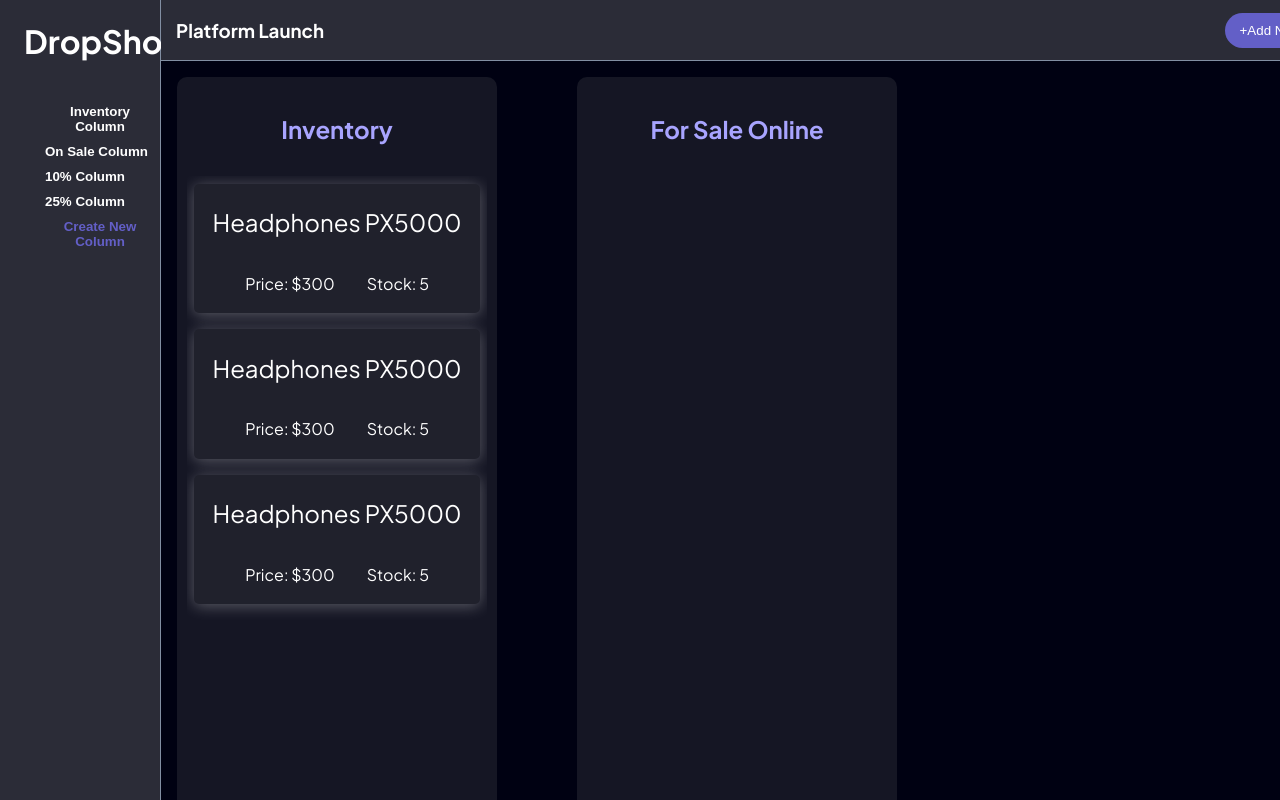
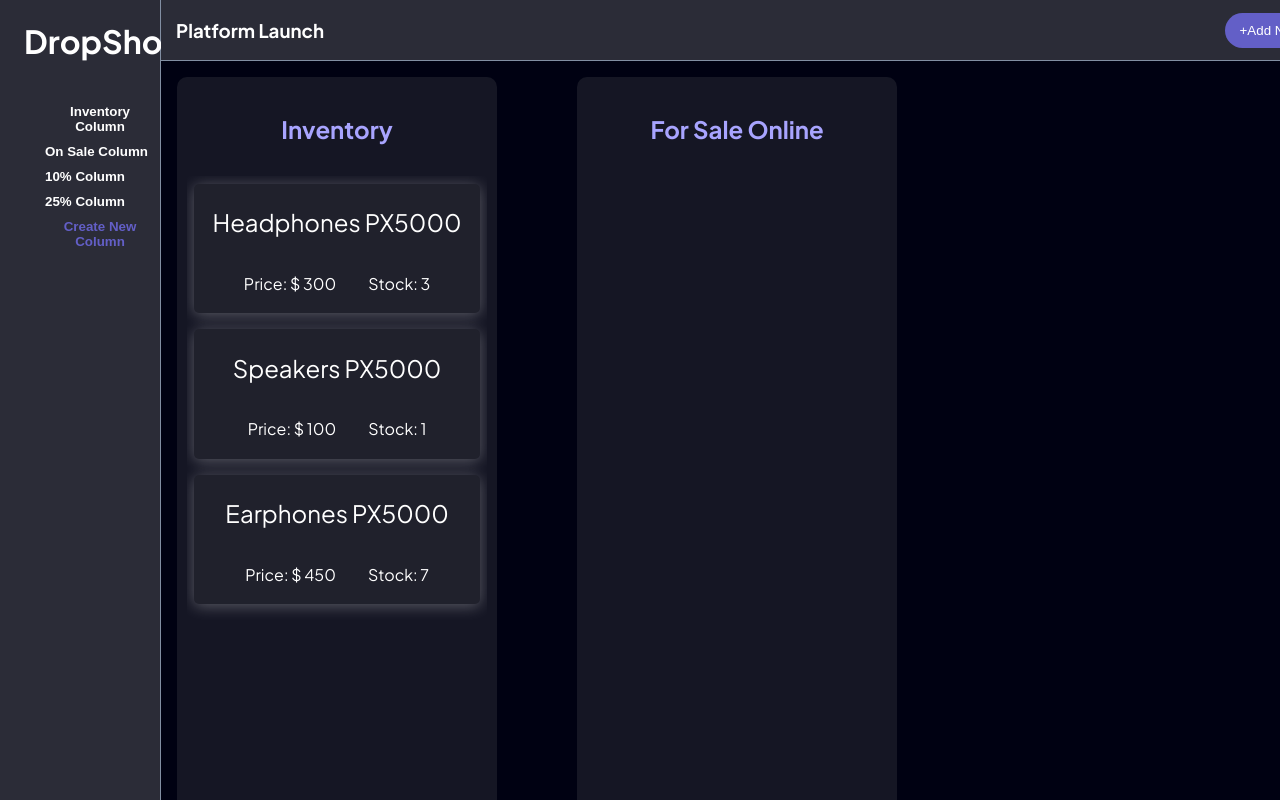
Before and after one commit to DanK1368/dropshop, a React (Create React App) app in the folder frontend/: page / in a window 1280 px wide. Shown: the top 800 px of the page. Built offline with nearby package versions, Linux system fonts and the light colour scheme.

Commit message:
delete item functionality added

```diff
--- a/frontend/src/seller/components/BoardLayout/DisplayBoard/Items/SingleItem.js
+++ b/frontend/src/seller/components/BoardLayout/DisplayBoard/Items/SingleItem.js
@@ -1,15 +1,45 @@
 import styled from "styled-components";
 import { StyledCard } from "../../../../styles/SingleItem";
+import { useDrag } from "react-dnd";
+import { useState } from "react";
+import { TiDelete } from "react-icons/ti";
+import DeleteItem from "../../../../components/BoardLayout/DisplayBoard/Items/DeleteItem";
 
-const SingleItem = () => {
+const SingleItem = ({ id, name, price, stock, showDeleteButton }) => {
+  const [showWarning, setShowWarning] = useState(false);
+
+  const [{ isDragging }, drag] = useDrag(() => ({
+    type: "productItem",
+    item: {
+      id: id,
+    },
+    collect: monitor => ({
+      isDragging: !!monitor.isDragging(),
+    }),
+  }));
+
   return (
-    <StyledCard>
-      <h2>Headphones PX5000</h2>
-      <div>
-        <p>Price: $300</p>
-        <p>Stock: 5 </p>
-      </div>
-    </StyledCard>
+    <>
+      <StyledCard ref={drag}>
+        {showDeleteButton && (
+          <button onClick={() => setShowWarning(!showWarning)}>
+            <TiDelete size={25} color="#EA5555" />
+          </button>
+        )}
+        <h2>{name}</h2>
+        <div>
+          <p>Price: $ {price}</p>
+          <p>Stock: {stock} </p>
+        </div>
+      </StyledCard>
+      {showWarning && (
+        <DeleteItem
+          showWarning={showWarning}
+          setShowWarning={setShowWarning}
+          productId={id}
+        />
+      )}
+    </>
   );
 };
 export default SingleItem;
```
